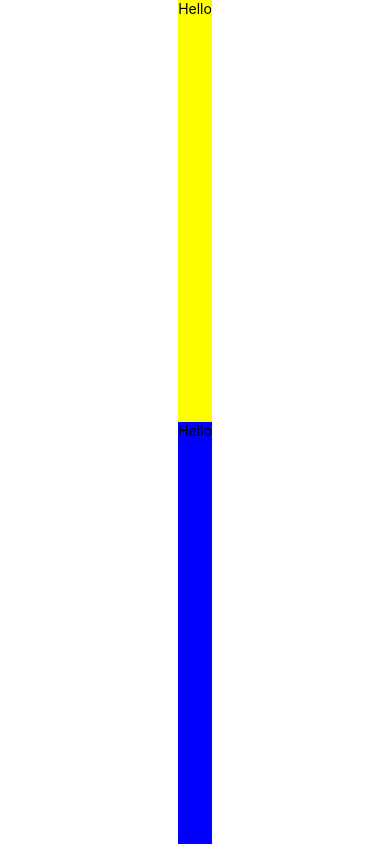
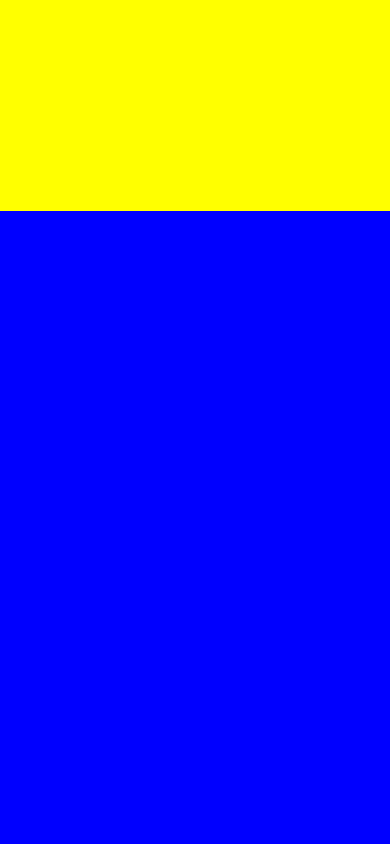
Before and after one commit to goleedev/fokin-weather, a React Native app: screen / in a window 390 px wide. Built offline with nearby package versions, Linux system fonts and the light colour scheme.

Commit message:
0.2 Layouyts and flexbox

```diff
--- a/App.js
+++ b/App.js
@@ -5,12 +5,8 @@ import { StyleSheet, Text, View } from "react-native";
 export default function App() {
   return (
     <View style={styles.container}>
-      <View style={styles.yellowView}>
-        <Text>Hello</Text>
-      </View>
-      <View style={styles.blueView}>
-        <Text>Hello</Text>
-      </View>
+      <View style={styles.yellowView} />
+      <View style={styles.blueView} />
     </View>
   );
 }
@@ -18,16 +14,13 @@ export default function App() {
 const styles = StyleSheet.create({
   container: {
     flex: 1,
-    backgroundColor: "#fff",
-    alignItems: "center",
-    justifyContent: "center",
   },
   yellowView: {
     flex: 1,
     backgroundColor: "yellow",
   },
   blueView: {
-    flex: 1,
+    flex: 3,
     backgroundColor: "blue",
   },
 });
```
